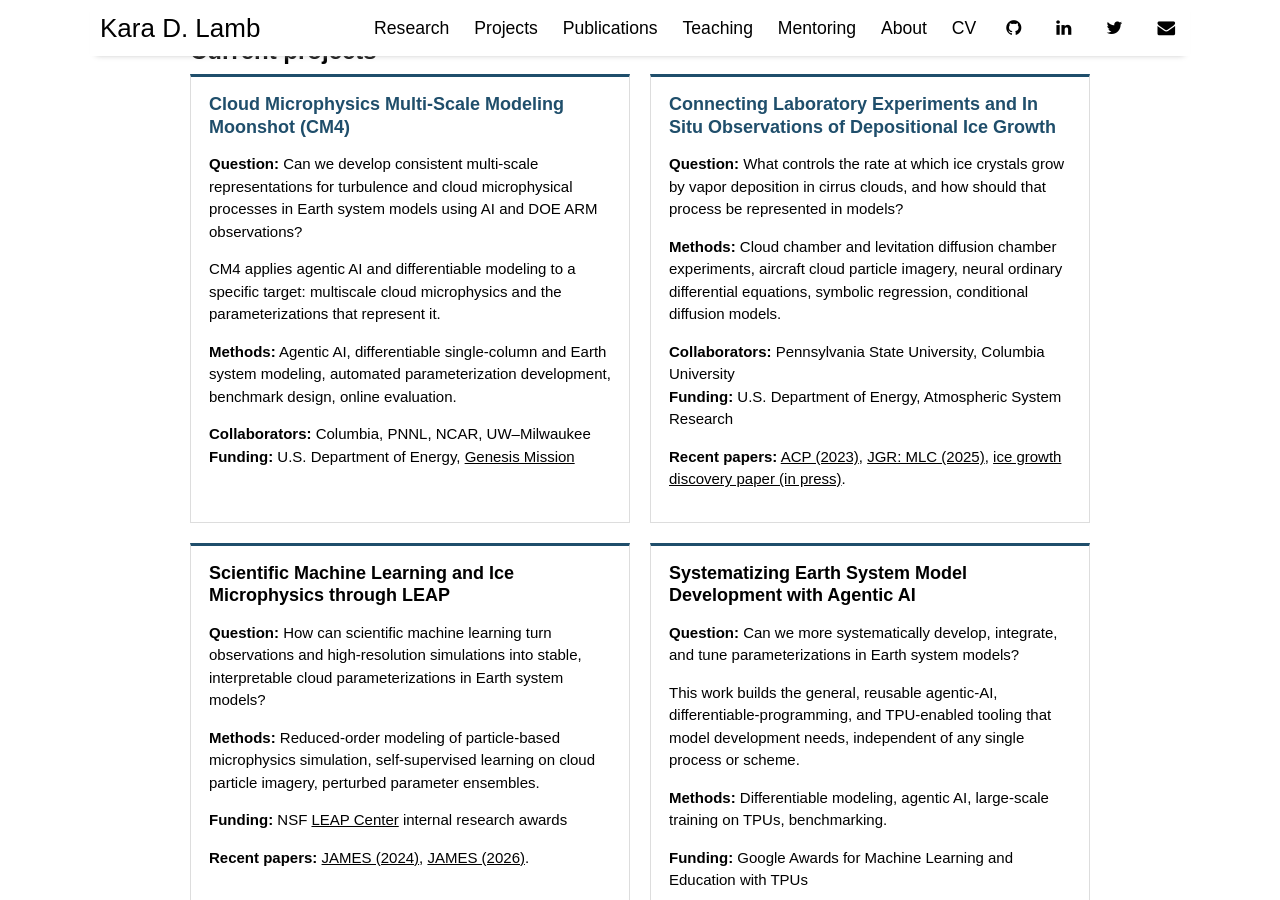
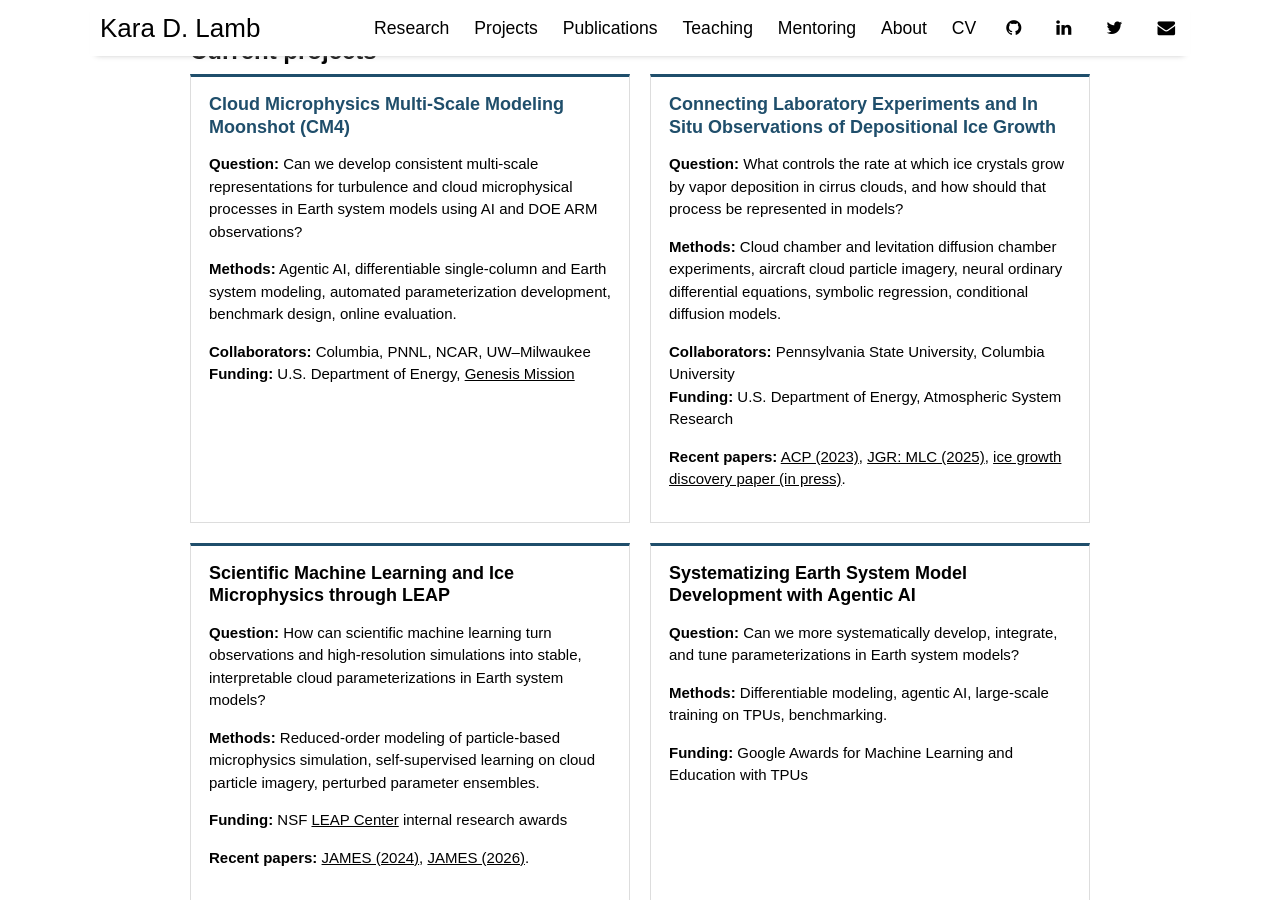
Before and after one commit to kdlamb/kdlamb.github.io, a Jekyll site: the page built from pages/campaigns.md, in a window 1280 px wide and 900 px high, scrolled down 452 px. Built offline with Jekyll 4.4.1, drawn with Linux system fonts in a browser that asks for light colours; nearby versions of some CDN libraries.

Commit message:
Trim highlights and project card copy
Drop the in-press ice growth paper from Current highlights, and remove the
sentences distinguishing the CM4 and Google-supported agentic-AI projects.

Co-Authored-By: Claude Opus 5 <noreply@anthropic.com>
Claude-Session: https://claude.ai/code/session_01KkSaCKurjXdtAWdPikgAhd

```diff
--- a/index.html
+++ b/index.html
@@ -68,9 +68,6 @@ permalink: /
       <li>I recently received a Google Award for Machine Learning and Education with TPUs to
       explore how agentic AI and differentiable programming can accelerate Earth system model
       development.</li>
-      <li>Our paper
-      <a href="https://arxiv.org/abs/2510.17935">&ldquo;Discovering How Ice Crystals Grow Using Neural Ordinary
-      Differential Equations and Symbolic Regression&rdquo;</a> is in press.</li>
       <li>I&rsquo;ll be an invited speaker for the session &ldquo;Developments in Machine Learning Across Earth System Modeling&rdquo; at AGU 2026 in San Francisco in December.</li>
       <li>I&rsquo;m co-organizing the
       <a href="https://representations-physical-sciences.github.io/workshop-2026/">Representations
--- a/pages/campaigns.md
+++ b/pages/campaigns.md
@@ -19,8 +19,6 @@ listed separately.
 <div class="card">
 <h3 id="cm4"><a href="https://www.engineering.columbia.edu/about/news/columbia-engineering-faculty-members-awarded-genesis-mission-funding">Cloud Microphysics Multi-Scale Modeling Moonshot (CM4)</a></h3>
 <p><strong>Question:</strong> Can we develop consistent multi-scale representations for turbulence and cloud microphysical processes in Earth system models using AI and DOE ARM observations?</p>
-<p>CM4 applies agentic AI and differentiable modeling to a specific target: multiscale
-cloud microphysics and the parameterizations that represent it.</p>
 <p><strong>Methods:</strong> Agentic AI, differentiable single-column and Earth system modeling,
 automated parameterization development, benchmark design, online evaluation.</p>
 <p><strong>Collaborators:</strong> Columbia, PNNL, NCAR, UW&ndash;Milwaukee<br>
@@ -58,9 +56,7 @@ imagery, perturbed parameter ensembles.</p>
 <div class="card">
 <h3>Systematizing Earth System Model Development with Agentic AI</h3>
 <p><strong>Question:</strong> Can we more systematically develop, integrate, and tune parameterizations in Earth system models?</p>
-<p>This work builds the general, reusable agentic-AI, differentiable-programming, and
-TPU-enabled tooling that model development needs, independent of any single process or
-scheme.</p>
+
 <p><strong>Methods:</strong> Differentiable modeling, agentic AI, large-scale training on TPUs, benchmarking.</p>
 <p><strong>Funding:</strong> Google Awards for Machine Learning and Education with TPUs</p>
 </div>
```
